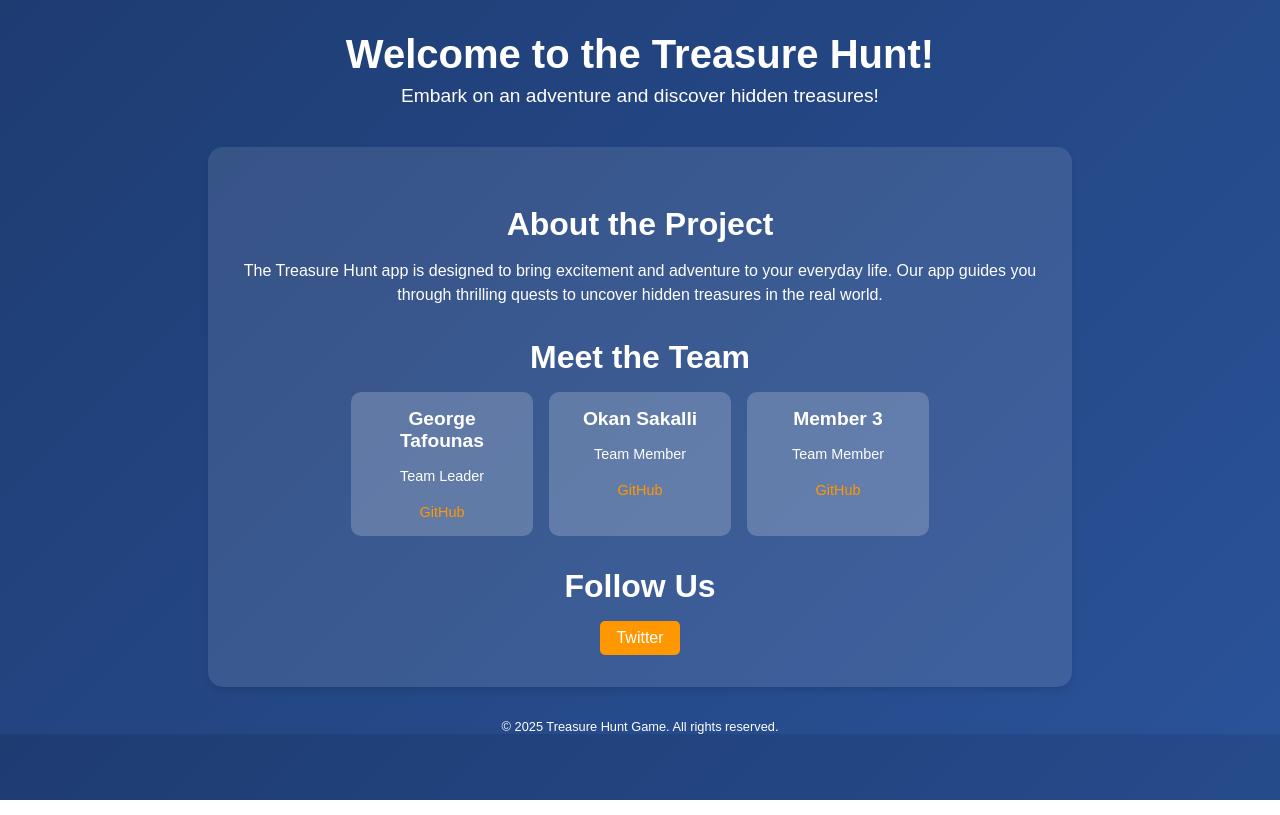
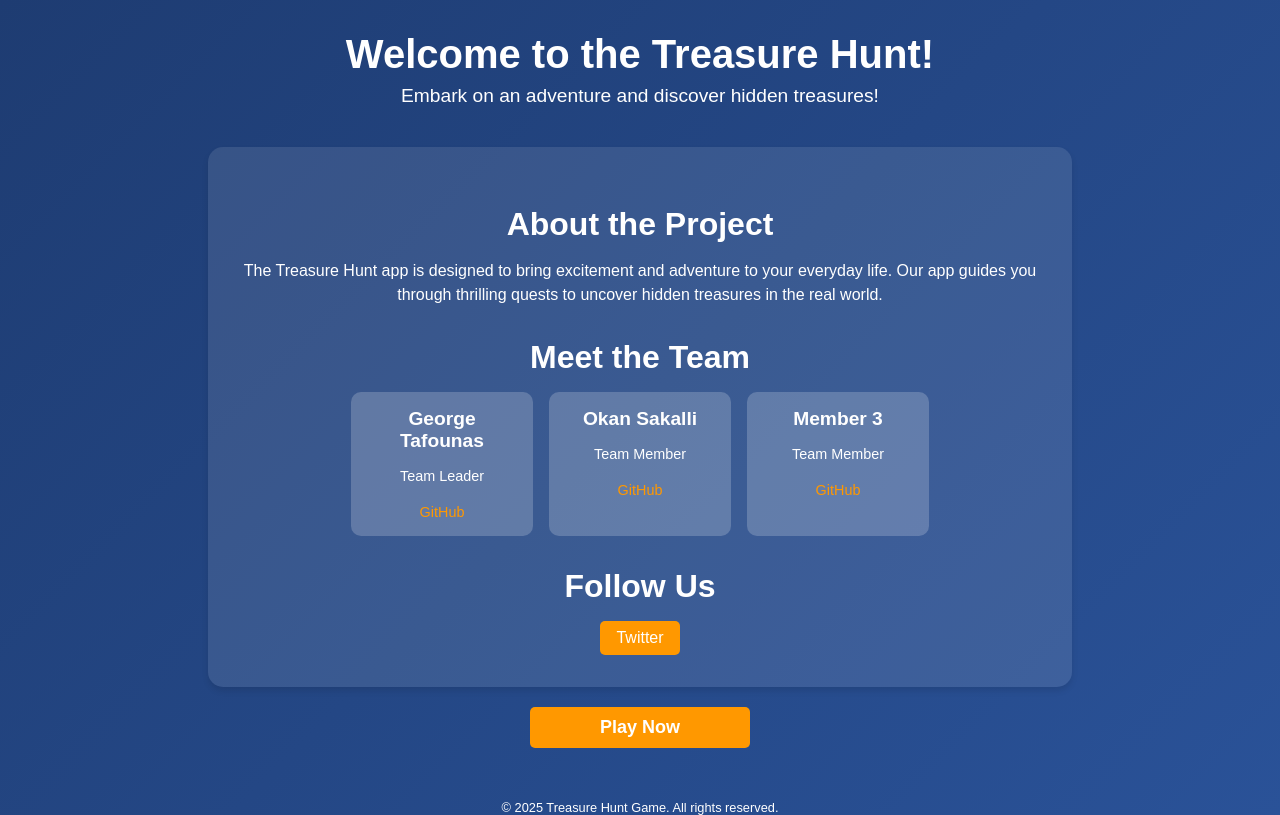
Before and after one commit to GeorgeTafounas/CO1111AppTeamG, a plain HTML site: page index.html in a window 1280 px wide. Drawn offline with Linux system fonts and the light colour scheme.

Commit message:
Added a 'play now' button that allows the user to move to the app page.

```diff
--- a/index.html
+++ b/index.html
@@ -10,7 +10,6 @@
             window.open('https://x.com/TeamG89334', '_blank');
         }
     </script>
-
 </head>
 <body>
 <header>
@@ -48,6 +47,8 @@
     </div>
 </div>
 
+<a href="app.html" class="play-now">Play Now</a>
+
 <footer>
     <p>&copy; 2025 Treasure Hunt Game. All rights reserved.</p>
 </footer>
--- a/styles.css
+++ b/styles.css
@@ -125,3 +125,24 @@ footer {
 footer p {
     margin: 0;
 }
+
+/* play button */
+
+.play-now {
+    display: block;
+    width: 200px;
+    margin: 20px auto;
+    padding: 10px;
+    background-color: #ff9800;
+    color: white;
+    text-align: center;
+    font-size: 18px;
+    font-weight: bold;
+    text-decoration: none;
+    border-radius: 5px;
+    transition: background-color 0.3s;
+}
+
+.play-now:hover {
+    background-color: #e68900;
+}
```
